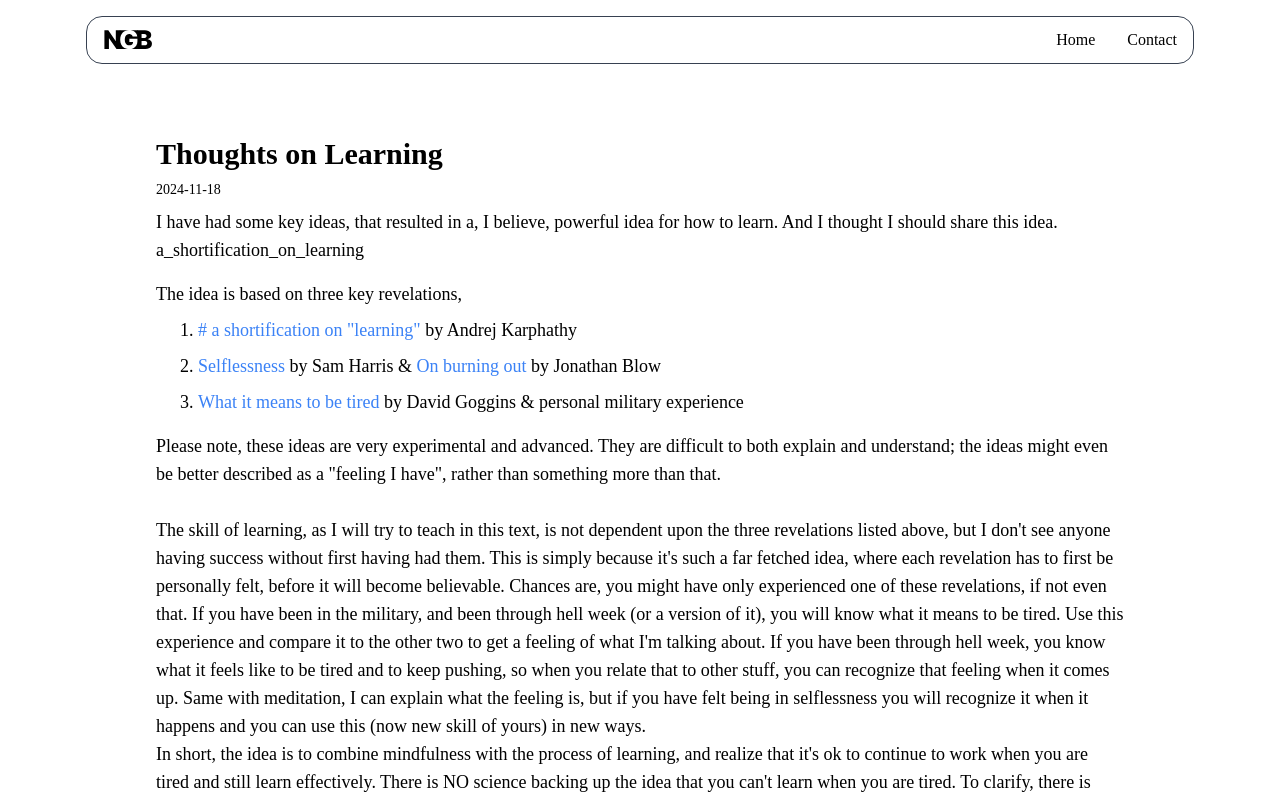
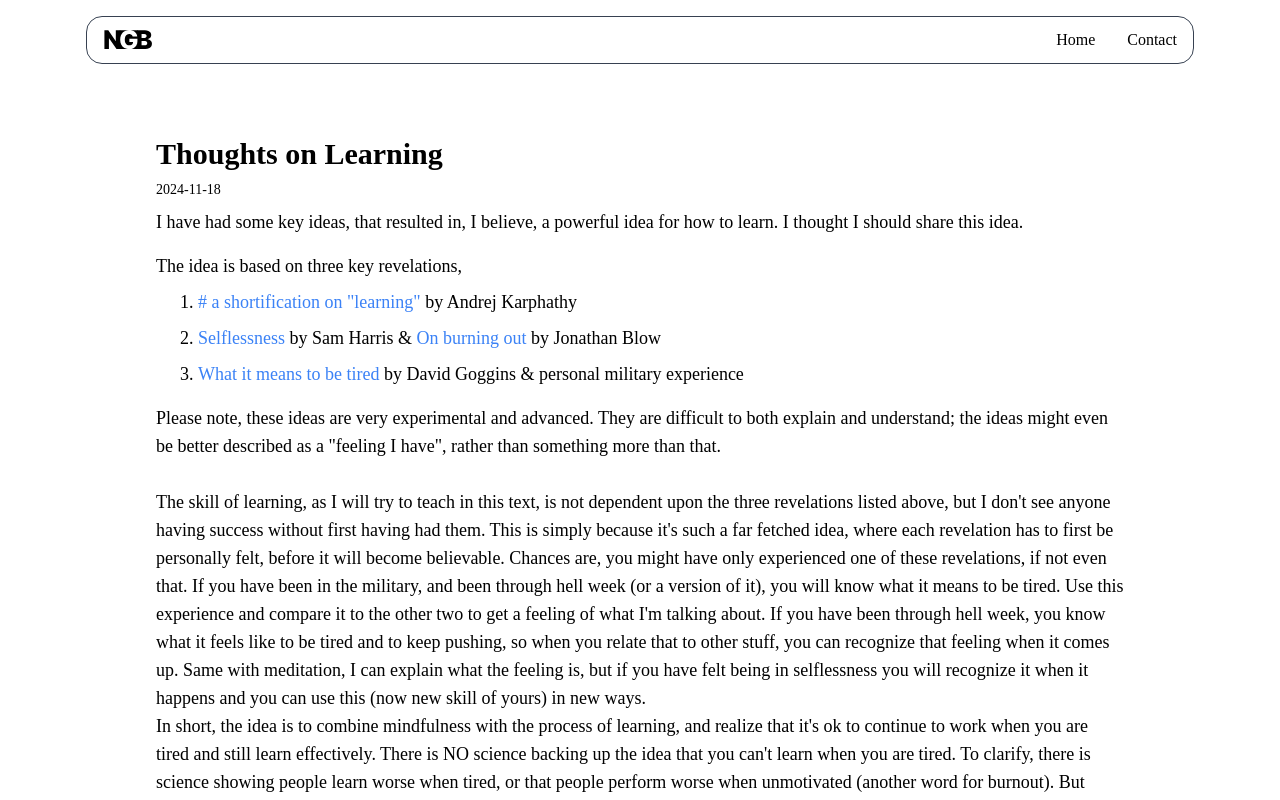
Before and after one commit to Nikolai-Grytvik-Borbe/Blog, a SvelteKit app: page /post/thoughts_on_learning in a window 1280 px wide. Shown: the top 800 px of the page. Built offline with nearby package versions, Linux system fonts and the light colour scheme.

Commit message:
fix grammar

```diff
--- a/src/routes/post/thoughts_on_learning/+page.svelte
+++ b/src/routes/post/thoughts_on_learning/+page.svelte
@@ -12,9 +12,8 @@
 
 <!-- POST -->
 <p class="">
-I have had some key ideas, that resulted in a, I believe, powerful idea for how to learn. And I thought I should share this idea.
+I have had some key ideas, that resulted in, I believe, a powerful idea for how to learn. I thought I should share this idea.
 </p>
-a_shortification_on_learning
 <div class="py-2"></div>
 The idea is based on three key revelations,
 <div class="pl-6">
```
